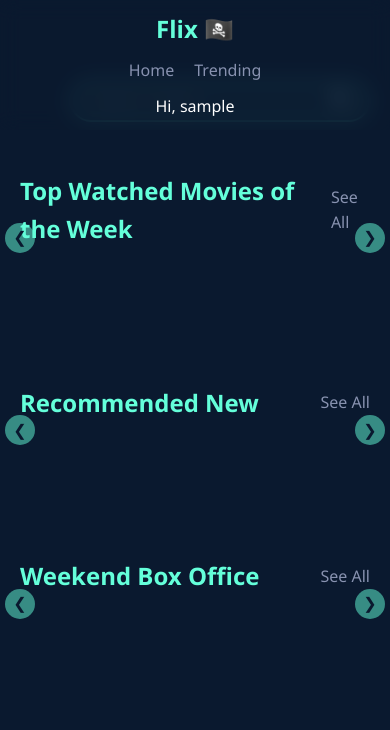
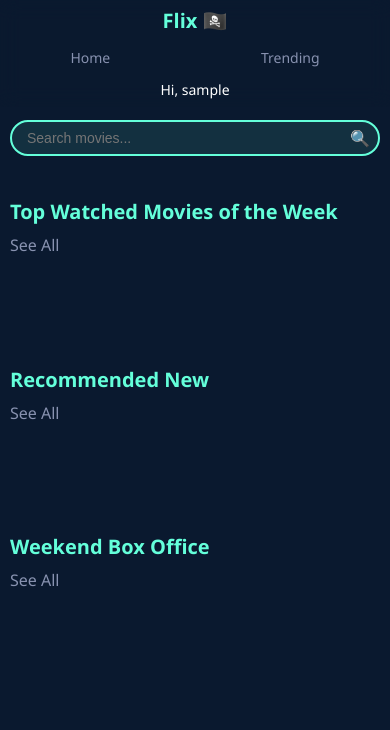
Before and after one commit to nuno5645/torrent_api, a Django app: page / in a window 390 px wide. Shown: the top 730 px of the page. Run offline with Django 4.2, Linux system fonts and the light colour scheme; the visitor is signed in with stand-in values (Sample User, id 1); data comes from the database, SQL or seed files in the repository; data that the repository does not hold is empty.

Commit message:
fix for layout

```diff
--- a/torrent_indexer/torrents/templates/homepage.html
+++ b/torrent_indexer/torrents/templates/homepage.html
@@ -329,48 +329,208 @@
 
             .nav-links {
                 margin-top: 10px;
+                width: 100%;
+                justify-content: space-around;
             }
 
             .user-profile {
                 margin-top: 10px;
+                width: 100%;
+                justify-content: center;
             }
 
             main {
-                padding: 80px 20px 20px;
+                padding: 120px 10px 20px;
             }
 
             .header {
-                flex-direction: row;
-                justify-content: flex-end;
+                justify-content: center;
+                margin-bottom: 20px;
             }
 
             .search-container {
                 width: 100%;
-                max-width: 300px;
+            }
+
+            .movie-row {
+                margin-bottom: 30px;
+            }
+
+            .row-header {
+                flex-direction: column;
+                align-items: flex-start;
+            }
+
+            .see-all {
+                margin-top: 5px;
+            }
+
+            .movie-slider {
+                padding: 10px 0;
+                overflow-x: auto;
+                -webkit-overflow-scrolling: touch;
+                scroll-snap-type: x mandatory;
+            }
+
+            .movie-card {
+                width: 160px;
+                height: 240px;
+                margin-right: 15px;
+                scroll-snap-align: start;
+            }
+
+            .movie-title {
+                font-size: 16px;
+            }
+
+            .movie-genre {
+                font-size: 14px;
+            }
+
+            .rating {
+                font-size: 14px;
+                padding: 4px 8px;
+            }
+
+            .slider-control {
+                display: none;
+            }
+        }
+
+        @media (max-width: 480px) {
+            .navbar {
+                padding: 5px;
+            }
+
+            .logo {
+                font-size: 20px;
+            }
+
+            .nav-links {
+                font-size: 14px;
+            }
+
+            .user-profile {
+                font-size: 14px;
             }
 
             .search-input {
-                width: 100%;
+                font-size: 14px;
+                padding: 8px 30px 8px 15px;
+            }
+
+            .search-button {
+                font-size: 16px;
+                right: 10px;
+            }
+
+            .row-title {
+                font-size: 20px;
             }
 
             .movie-card {
-                width: 150px;
-                height: 225px;
+                width: 140px;
+                height: 210px;
             }
 
-            .slider-control {
-                width: 30px;
-                height: 30px;
-                font-size: 16px;
+            .movie-title {
+                font-size: 15px;
             }
 
-            .slider-control.left {
-                left: -15px;
+            .movie-genre {
+                font-size: 13px;
             }
+        }
 
-            .slider-control.right {
-                right: -15px;
-            }
+        /* New styles for animations and interactivity */
+        @keyframes fadeIn {
+            from { opacity: 0; }
+            to { opacity: 1; }
+        }
+
+        main {
+            animation: fadeIn 1s ease-out;
+        }
+
+        .scroll-to-top {
+            position: fixed;
+            bottom: 20px;
+            right: 20px;
+            background-color: var(--accent-color);
+            color: var(--primary-bg);
+            width: 50px;
+            height: 50px;
+            border-radius: 50%;
+            display: flex;
+            justify-content: center;
+            align-items: center;
+            font-size: 24px;
+            cursor: pointer;
+            opacity: 0;
+            transition: opacity 0.3s ease, transform 0.3s ease;
+            transform: translateY(100px);
+        }
+
+        .scroll-to-top.visible {
+            opacity: 1;
+            transform: translateY(0);
+        }
+
+        .movie-card {
+            transition: all 0.3s ease, transform 0.2s ease;
+        }
+
+        .movie-card:hover {
+            transform: scale(1.05) translateY(-10px);
+        }
+
+        .loading-animation {
+            display: none;
+            justify-content: center;
+            align-items: center;
+            height: 50px;
+        }
+
+        .loading-animation div {
+            width: 10px;
+            height: 10px;
+            background-color: var(--accent-color);
+            border-radius: 50%;
+            margin: 0 5px;
+            animation: bounce 0.5s ease-in-out infinite;
+        }
+
+        .loading-animation div:nth-child(2) {
+            animation-delay: 0.1s;
+        }
+
+        .loading-animation div:nth-child(3) {
+            animation-delay: 0.2s;
+        }
+
+        @keyframes bounce {
+            0%, 100% { transform: translateY(0); }
+            50% { transform: translateY(-10px); }
+        }
+
+        .logo {
+            position: relative;
+            overflow: hidden;
+        }
+
+        .logo::after {
+            content: '';
+            position: absolute;
+            top: 0;
+            left: -100%;
+            width: 100%;
+            height: 100%;
+            background: linear-gradient(90deg, transparent, rgba(255,255,255,0.2), transparent);
+            transition: 0.5s;
+        }
+
+        .logo:hover::after {
+            left: 100%;
         }
     </style>
 </head>
@@ -424,6 +584,8 @@
         </div>
     </main>
 
+    <div class="scroll-to-top">↑</div>
+
     <script>
         function slide(button, direction) {
             const slider = button.parentElement.querySelector('.movie-slider');
@@ -467,16 +629,31 @@
             function performSearch() {
                 const query = searchInput.value.trim();
                 if (query.length > 2) {
+                    showLoadingAnimation();
                     fetch(`/search/?q=${encodeURIComponent(query)}`)
                         .then(response => response.json())
                         .then(data => {
+                            hideLoadingAnimation();
                             displaySearchResults(data);
                         })
-                        .catch(error => console.error('Error:', error));
+                        .catch(error => {
+                            console.error('Error:', error);
+                            hideLoadingAnimation();
+                        });
                 } else {
                     searchResults.innerHTML = '';
                     searchResults.classList.remove('active');
                 }
+            }
+
+            function showLoadingAnimation() {
+                searchResults.innerHTML = '<div class="loading-animation"><div></div><div></div><div></div></div>';
+                searchResults.classList.add('active');
+                document.querySelector('.loading-animation').style.display = 'flex';
+            }
+
+            function hideLoadingAnimation() {
+                document.querySelector('.loading-animation').style.display = 'none';
             }
 
             function displaySearchResults(results) {
@@ -505,6 +682,25 @@
 
                 searchResults.classList.add('active');
             }
+
+            // New JavaScript for animations and interactivity
+            const scrollToTopButton = document.querySelector('.scroll-to-top');
+
+            // Scroll to top functionality
+            window.addEventListener('scroll', () => {
+                if (window.scrollY > 300) {
+                    scrollToTopButton.classList.add('visible');
+                } else {
+                    scrollToTopButton.classList.remove('visible');
+                }
+            });
+
+            scrollToTopButton.addEventListener('click', () => {
+                window.scrollTo({
+                    top: 0,
+                    behavior: 'smooth'
+                });
+            });
         });
     </script>
 </body>
```
Also changed, not shown: torrent_indexer/torrents/templates/movie_detail_v2.html (+7 -1 lines).
